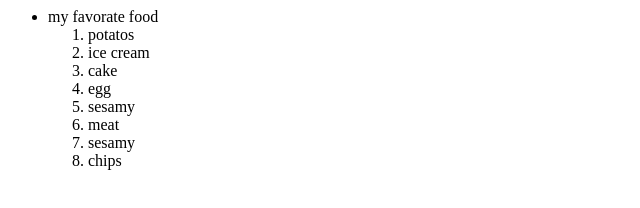
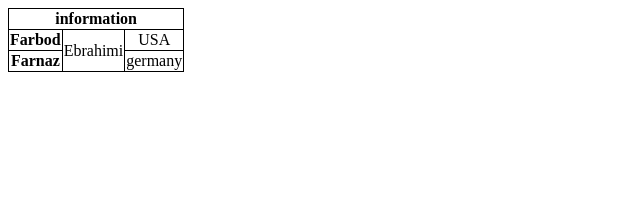
Before and after one commit to farbodjoon/html, a plain HTML site: page index.html in a window 1280 px wide. Shown: the whole page, without its empty margins (0-640 px from the left). Drawn offline with Linux system fonts and the light colour scheme.

```diff
--- a/index.html
+++ b/index.html
@@ -1,46 +1,34 @@
 <html>
 
 <head>
-
-    <title>html project</title>
     <style>
-
+        table,
+        td,
+        th {
+            border: 1px solid black;
+            border-collapse: collapse;
+        }
     </style>
 
 </head>
 
 <body>
-    <ul>
-        <li>
-            my favorate food
-            <ol>
-                <li>
-                    potatos
-                </li>
-                <li>
-                    ice cream
-                </li>
-                <li>
-                    cake
-                </li>
-                <li>
-                    egg
-                </li>
-                <li>
-                    sesamy
-                </li>
-                <li>
-                    meat
-                </li>
-                <li>
-                    sesamy
-                </li>
-                <li>
-                    chips
-                </li>
-            </ol>
-        </li>
-    </ul>
+    <table>
+        <tr>
+            <th colspan="3">information</th>
+        </tr>
+
+    <tr>
+        <th>Farbod</th>
+        <td rowspan="2">Ebrahimi</td>
+        <td style="text-align: center;">USA</td>
+    </tr>
+
+    <tr>
+        <th>Farnaz</th>
+        <td>germany</td>
+    </tr>
+    </table>
 </body>
 
 </html>
```
Also changed, not shown: index2.html (deleted, +0 -26 lines).
